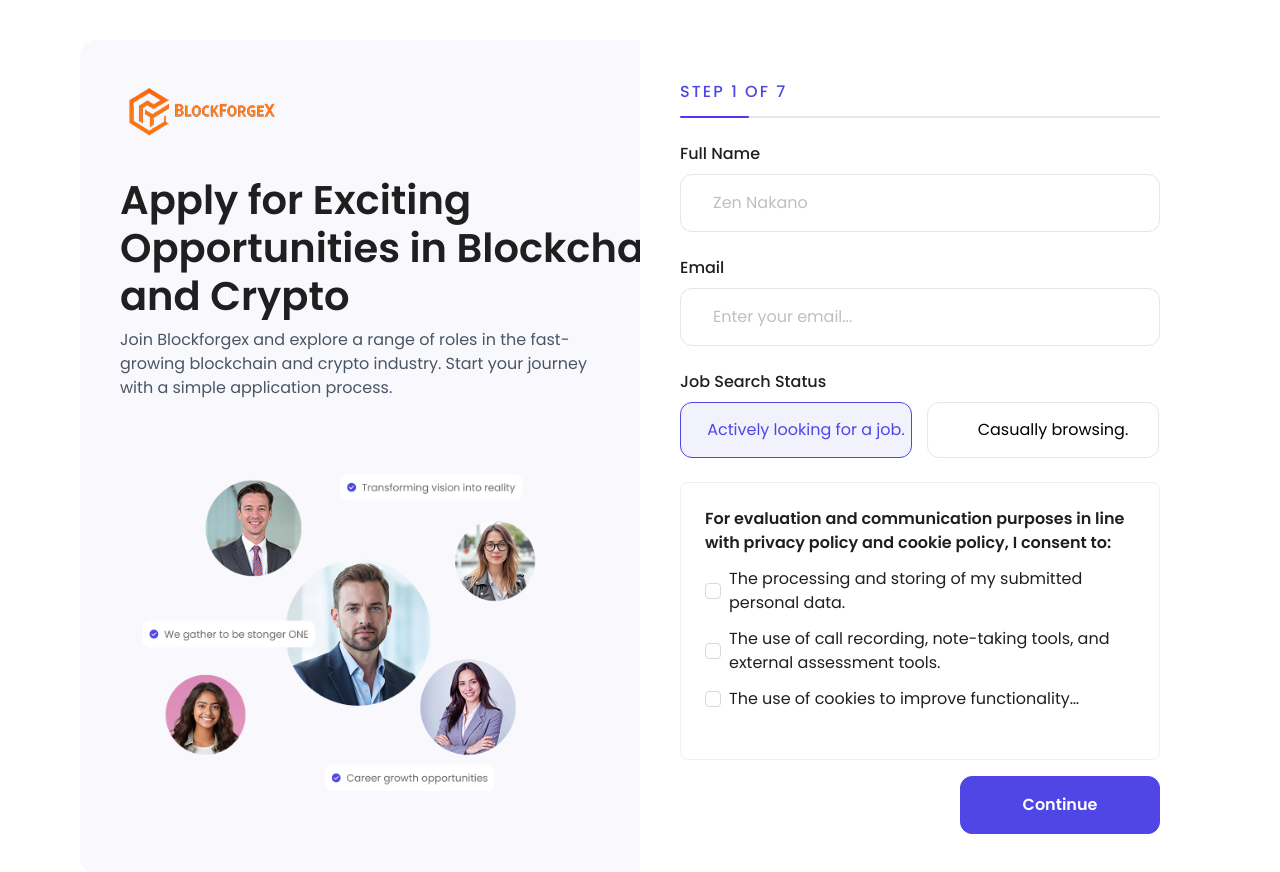
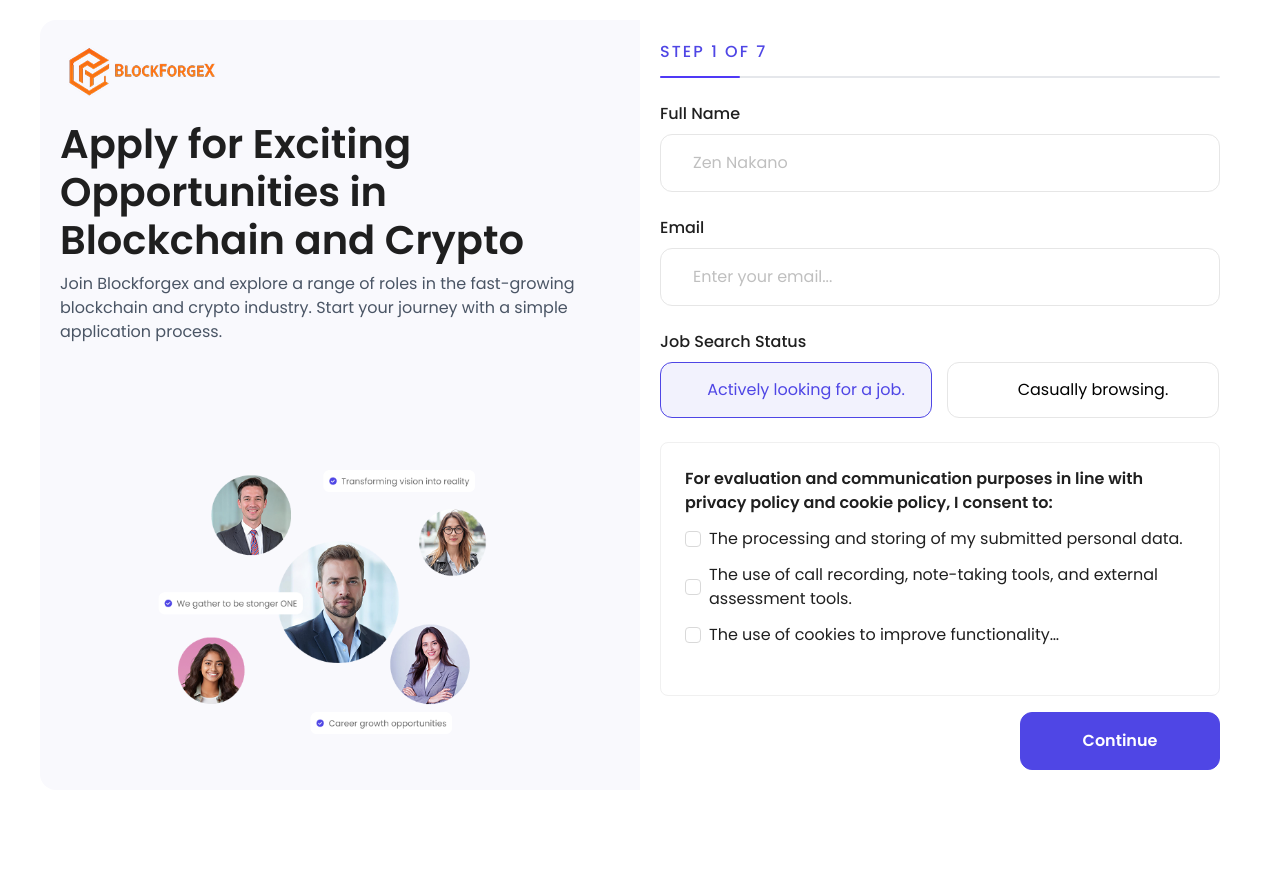
Before and after one commit to tubaguskencana/blockforgex, a React (Vite) app: page /#/apply/step/1 in a window 1280 px wide. After the commit the page ends 800 px from the top, so only its background shows below. Built offline with nearby package versions, Linux system fonts and the light colour scheme; some icons are missing.

Commit message:
create variable short height which to adjust layout based on monitor height

```diff
--- a/src/index.css
+++ b/src/index.css
@@ -1,5 +1,6 @@
 @import 'antd/dist/reset.css';
-
+@import 'tailwindcss';
+@config "../tailwind.config.js";
 @layer base{
   #root {
     width: 100%;
@@ -176,7 +177,7 @@
 
 }
 
-@import 'tailwindcss';
+
 
 @theme {
   --color-primary: #1677ff;
@@ -266,3 +267,9 @@ button:focus-visible {
     padding: 0 !important;
   }
 }
+
+@media (max-height: 720px) {
+  body {
+    padding: 0px 20px;
+  }
+}
--- a/src/layouts/ApplicationLayout.jsx
+++ b/src/layouts/ApplicationLayout.jsx
@@ -117,7 +117,7 @@ function LeftBottom({ cfg }) {
 
   if (cfg.type === 'image' || cfg.src || cfg.image) {
     const src = cfg.src || cfg.image
-    const notFull = cfg.notFull ? 'max-h-[527px]' : 'w-full max-h-[435px]'
+    const notFull = cfg.notFull ? 'max-h-[527px] short:max-h-[400px] w-full' : 'w-full max-h-[435px] short:max-h-[300px]'
     if (!src) return null
     return (
       <div className="mt-8">
@@ -212,19 +212,19 @@ export default function ApplicationLayout() {
   const meta = STEP_LEFT[step] ?? STEP_LEFT[1]
 
   return (
-    <div className="h-dvh grid grid-cols-1 lg:grid-cols-2 gap-0 p-0 lg:p-10">
+    <div className="h-dvh grid grid-cols-1 lg:grid-cols-2 gap-0 p-0 lg:py-10 short:py-5">
       {isDesktop && (
         <aside className="bg-[#F9F9FD] rounded-l-2xl">
-          <div className="min-h-full p-10 flex flex-col justify-between">
+          <div className="min-h-full p-10 flex flex-col justify-between short:p-5">
             <div>
-              <div className="flex items-center gap-2 mb-8 shrink-0">
+              <div className="flex items-center gap-2 mb-8 shrink-0 short:mb-4">
                 <img src={logo} alt="Blockforgex" />
               </div>
 
-              <div className="max-w-xl">
+              <div>
                 <Title
                   level={2}
-                  className="!text-[40px] !leading-[48px] !font-semibold !tracking-normal md:!w-[580px] overflow-hidden !mb-2"
+                  className="!text-[40px] !leading-[48px] !font-semibold !tracking-normal overflow-hidden !mb-2"
                 >
                   {meta.title}
                 </Title>
@@ -238,7 +238,7 @@ export default function ApplicationLayout() {
       )}
 
       <main className="bg-white rounded-r-2xl">
-        <div className="min-h-full p-5 lg:p-10">
+        <div className="min-h-full p-5 lg:p-10 short:p-5">
           <Outlet context={{ leftMeta: meta }} />
         </div>
       </main>
--- a/src/main.jsx
+++ b/src/main.jsx
@@ -1,4 +1,3 @@
-// main.jsx (contoh)
 import React from 'react'
 import ReactDOM from 'react-dom/client'
 import { HashRouter } from 'react-router-dom'
--- a/src/pages/apply/Step1.jsx
+++ b/src/pages/apply/Step1.jsx
@@ -58,7 +58,7 @@ export default function Step1({ onNext, setSubmitter }) {
           { type: 'email', message: 'Invalid email' },
         ]}
       >
-        <Input className="rf-input" placeholder="Enter your email..." />
+        <Input className="rf-input !h-40" placeholder="Enter your email..." />
       </Form.Item>
 
 
--- a/src/pages/apply/Step2.jsx
+++ b/src/pages/apply/Step2.jsx
@@ -3,7 +3,8 @@ import { useDispatch, useSelector } from 'react-redux'
 import { upsert } from '../../store/appSlice'
 import { selectApp } from '../../store'
 import { useEffect } from 'react'
-import { InboxOutlined, ApartmentOutlined } from '@ant-design/icons'
+import { Briefcase07Icon } from 'hugeicons-react'
+import { WorkflowSquare08Icon } from 'hugeicons-react'
 
 export default function Step2({ onNext, setSubmitter }) {
     const dispatch = useDispatch()
@@ -47,13 +48,10 @@ export default function Step2({ onNext, setSubmitter }) {
           "
                             >
                                 <div className="flex items-start gap-3">
-                                    {/* ICON KIRI */}
                                     <div className="flex h-12 w-12 shrink-0 items-center justify-center rounded-xl border border-[#E6E6E6] bg-[#F4F4FB]">
-                                        {/* ganti ikonmu sendiri */}
-                                        <span className="text-xl">👜</span>
+                                        <Briefcase07Icon />
                                     </div>
 
-                                    {/* TEKS TENGAH */}
                                     <div className="flex-1">
                                         <div className="flex items-center justify-between">
                                             <div className="font-semibold text-[#4F46E5] leading-[1.2]">
@@ -80,7 +78,7 @@ export default function Step2({ onNext, setSubmitter }) {
                             >
                                 <div className="flex items-start gap-3">
                                     <div className="flex h-12 w-12 shrink-0 items-center justify-center rounded-xl border border-[#E6E6E6] bg-[#F4F4FB]">
-                                        <span className="text-xl">🏢</span>
+                                        <WorkflowSquare08Icon />
                                     </div>
                                     <div className="flex-1">
                                         <div className="flex items-center justify-between">
--- a/src/pages/apply/StepPage.jsx
+++ b/src/pages/apply/StepPage.jsx
@@ -61,7 +61,7 @@ export default function StepPage({ total = 7 }) {
     }, [n])
 
     return (
-        <section className="min-h-[calc(90vh-80px)] flex flex-col">
+        <section className="min-h-[calc(100vh-80px)] flex flex-col">
             {!isDesktop && (
                 <div className="flex items-center justify-between mb-8">
                     <img src={logo} alt="Blockforgex" className="h-11" />
--- /dev/null
+++ b/tailwind.config.js
@@ -0,0 +1,14 @@
+module.exports = {
+  content: [
+    "./index.html",
+    "./src/**/*.{js,ts,jsx,tsx}",
+  ],
+  theme: {
+    extend: {
+      screens: {
+        'short': { 'raw': '(max-height: 900px)' },
+      }
+    }
+  },
+  plugins: [],
+}
```
Also changed, not shown: 2 other files (tests, documents, lock files or other folders).
